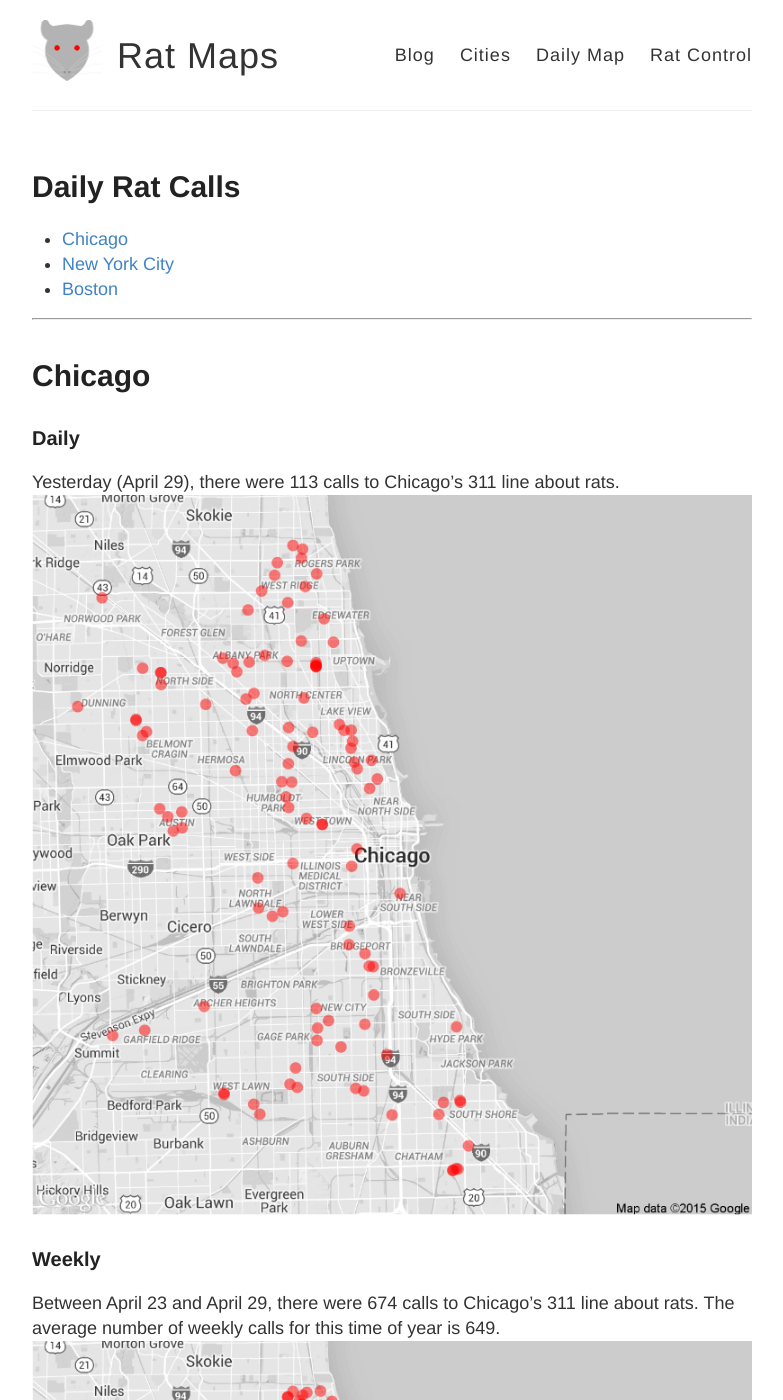
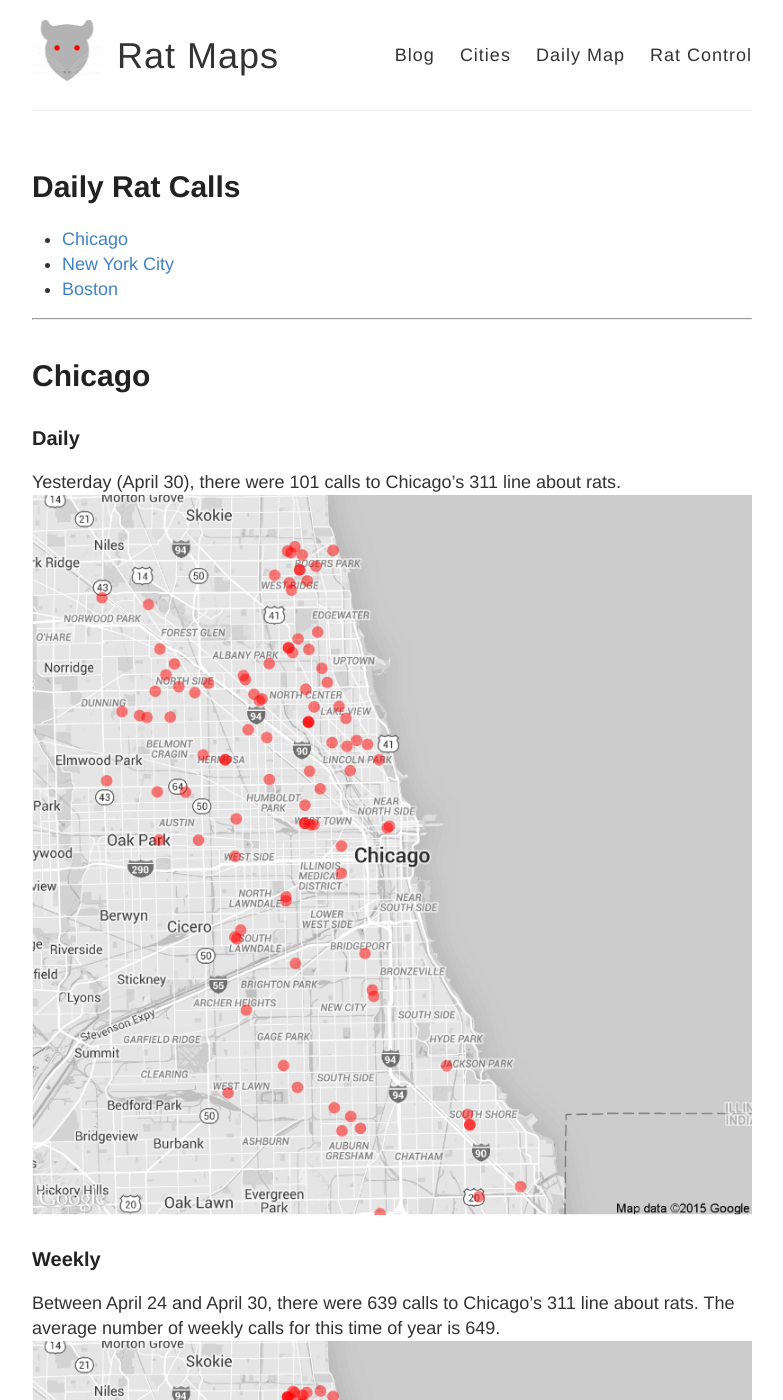
Before and after one commit to DanielHadley/ratmaps, a Jekyll site: the page built from daily.md, in a window 1280 px wide and 1400 px high. Shown: the whole window, without its empty margins (248-1031 px from the left). Built offline with Jekyll 4.4.1, drawn with Linux system fonts in a browser that asks for light colours; comment, search, counter and statistics services are not loaded; some of the changed text lies outside the part shown.

Commit message:
Daily Maps

```diff
--- a/daily.md
+++ b/daily.md
@@ -15,22 +15,22 @@
 
 ### Daily
 
-Yesterday (April 29), there were 113 calls to Chicago's 311 line about rats.
+Yesterday (April 30), there were 101 calls to Chicago's 311 line about rats.
 ![Chicago rat calls to 311 weekly map]({{ site.cityimages }}/daily/Chicago_Rat_Map_Daily.png)
 
 ### Weekly
-Between April 23 and April 29, there were 674 calls to Chicago's 311 line about rats. The average number of weekly calls for this time of year is 649.
+Between April 24 and April 30, there were 639 calls to Chicago's 311 line about rats. The average number of weekly calls for this time of year is 649.
 ![Chicago rat calls to 311 weekly map]({{ site.cityimages }}/daily/Chicago_Rat_Map_Weekly.png)
 ***
 # New York City <a id="nyc"><a>
 
 ### Daily
 
-Yesterday (April 29), there were 0 calls to New York City's 311 line about rats.
+Yesterday (April 30), there were 0 calls to New York City's 311 line about rats.
 ![NYC rat calls to 311 weekly map]({{ site.cityimages }}/daily/NYC_Rat_Map_Daily.png)
 
 ### Weekly
-Between April 23 and April 29, there were 129 calls to New York City's 311 line about rats. The average number of weekly calls for this time of year is 236.
+Between April 24 and April 30, there were 80 calls to New York City's 311 line about rats. The average number of weekly calls for this time of year is 236.
 ![NYC rat calls to 311 weekly map]({{ site.cityimages }}/daily/NYC_Rat_Map_Weekly.png)
 
 Each red dot represents one call about a rat seen in that location. The dots are transparent, so multiple calls from one location will be seen as a solid dot. The usual caveats apply: more calls do not necessarily mean that there are more rats in that location than other parts of the city. A cluster of dots could indicate that one resident is unusually vocal about rodents in his or her neighborhood. Also, more densely populated neighborhoods tend to make more calls to 311.
```
Also changed, not shown: images/pages/daily/Chicago_Rat_Map_Daily.png, images/pages/daily/Chicago_Rat_Map_Weekly.png, images/pages/daily/NYC_Rat_Map_Daily.png, images/pages/daily/NYC_Rat_Map_Weekly.png.
